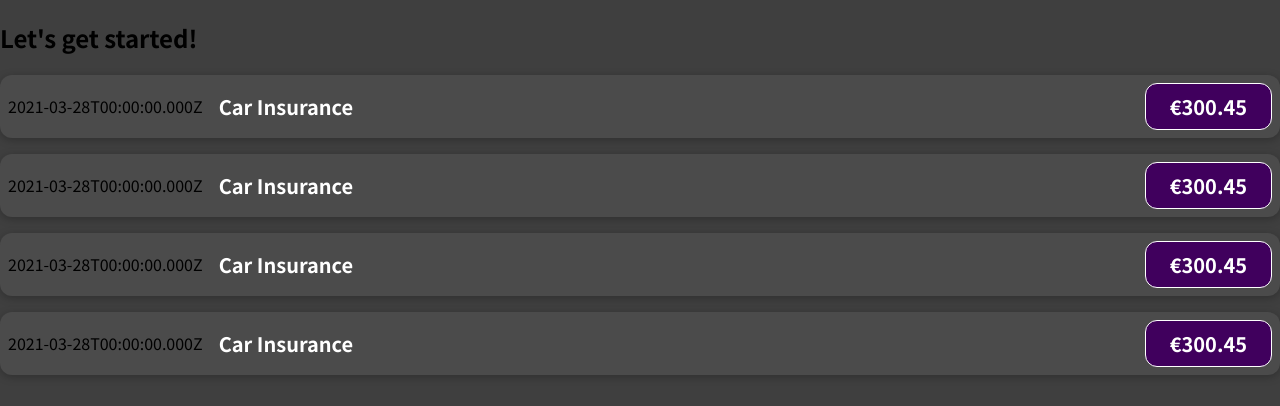
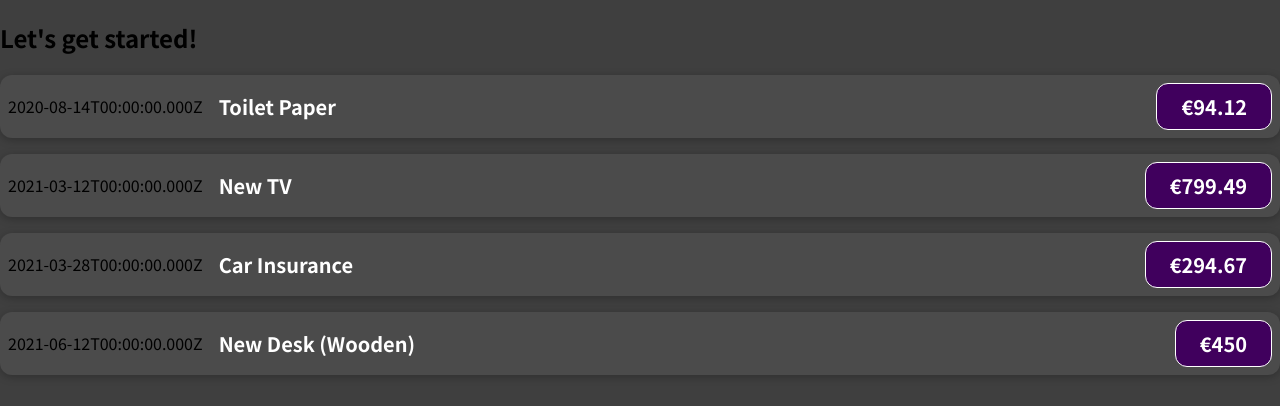
Before and after one commit to MarioSamperi75/React-Complete-Guide, a JavaScript app: page / in a window 1280 px wide. Shown: the top 406 px of the page. Built offline with nearby package versions, Linux system fonts and the light colour scheme.

Commit message:
getting data from props in ExpenseItem

```diff
--- a/src/App.js
+++ b/src/App.js
@@ -1,13 +1,51 @@
 import ExpenseItem from "./components/ExpenseItem";
 
 function App() {
+  const expenses = [
+    {
+      id: "e1",
+      title: "Toilet Paper",
+      amount: 94.12,
+      date: new Date(2020, 7, 14),
+    },
+    { id: "e2", title: "New TV", amount: 799.49, date: new Date(2021, 2, 12) },
+    {
+      id: "e3",
+      title: "Car Insurance",
+      amount: 294.67,
+      date: new Date(2021, 2, 28),
+    },
+    {
+      id: "e4",
+      title: "New Desk (Wooden)",
+      amount: 450,
+      date: new Date(2021, 5, 12),
+    },
+  ];
+
   return (
     <div>
       <h2>Let's get started!</h2>
-      <ExpenseItem />
-      <ExpenseItem />
-      <ExpenseItem />
-      <ExpenseItem />
+      <ExpenseItem
+        title={expenses[0].title}
+        amount={expenses[0].amount}
+        date={expenses[0].date}
+      />
+      <ExpenseItem
+        title={expenses[1].title}
+        amount={expenses[1].amount}
+        date={expenses[1].date}
+      />{" "}
+      <ExpenseItem
+        title={expenses[2].title}
+        amount={expenses[2].amount}
+        date={expenses[2].date}
+      />{" "}
+      <ExpenseItem
+        title={expenses[3].title}
+        amount={expenses[3].amount}
+        date={expenses[3].date}
+      />
     </div>
   );
 }
--- a/src/components/ExpenseItem.js
+++ b/src/components/ExpenseItem.js
@@ -1,16 +1,12 @@
 import "./ExpenseItem.css";
 
-function ExpenseItem() {
-  const expenseDate = new Date(2021, 2, 28);
-  const expenseTitle = "Car Insurance";
-  const expenseAmount = 300.45;
-
+function ExpenseItem(props) {
   return (
     <div className="expense-item">
-      <div>{expenseDate.toISOString()}</div>
+      <div>{props.date.toISOString()}</div>
       <div className="expense-item__description">
-        <h2>{expenseTitle}</h2>
-        <div className="expense-item__price">€{expenseAmount}</div>
+        <h2>{props.title}</h2>
+        <div className="expense-item__price">€{props.amount}</div>
       </div>
     </div>
   );
```
Also changed, not shown: 1 other file (tests, documents, lock files or other folders).
